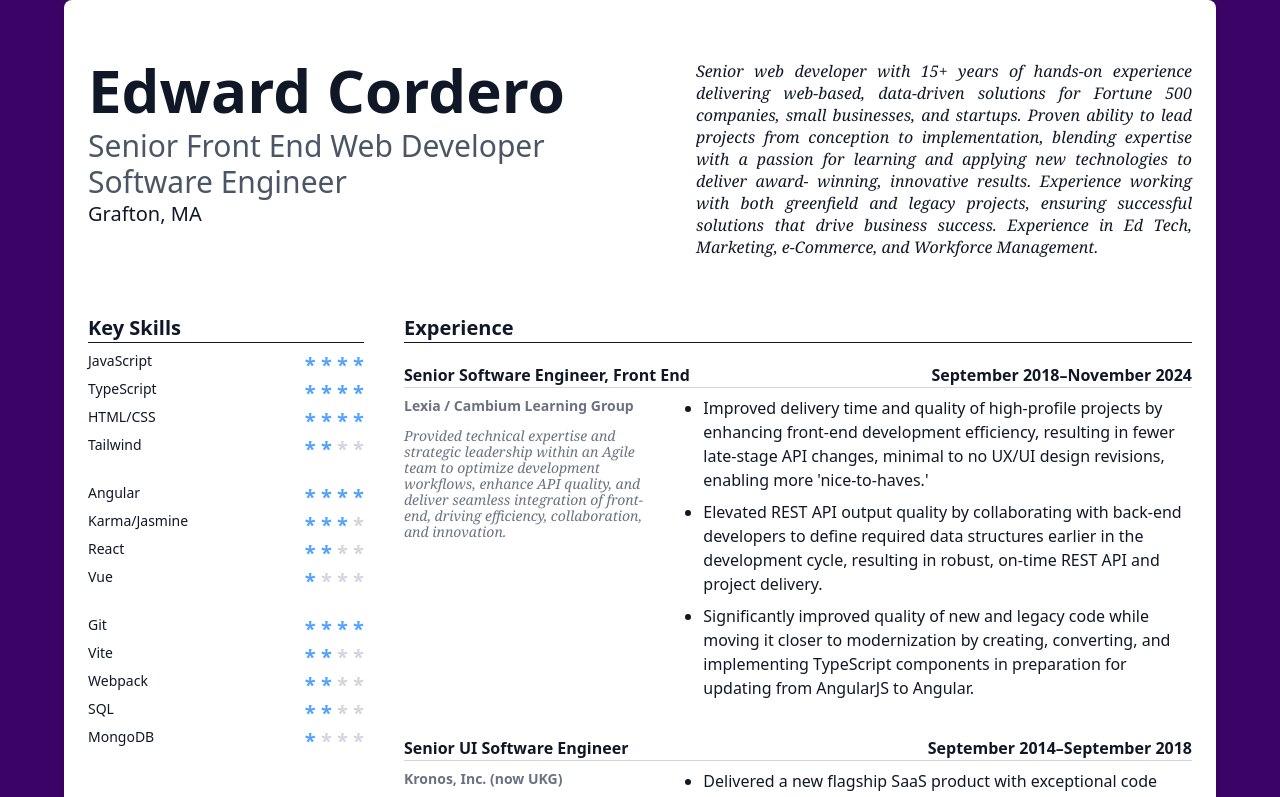
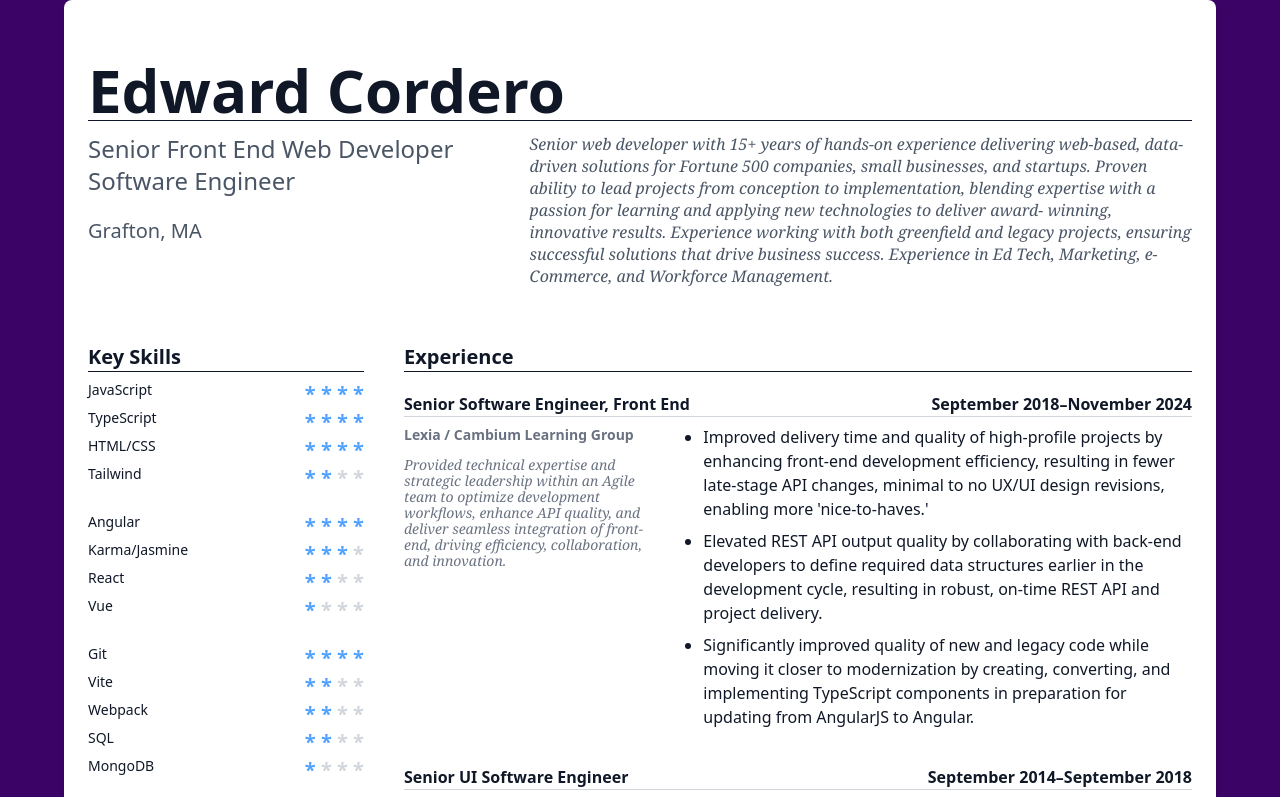
Before and after one commit to ecordero/resume-app, an Angular app: page / in a window 1280 px wide. Shown: the top 797 px of the page. Built offline with nearby package versions, Linux system fonts and the light colour scheme.

Commit message:
adjust header layout

```diff
--- a/src/app/header/header.component.html
+++ b/src/app/header/header.component.html
@@ -1,14 +1,16 @@
-<header class="flex justify-between gap-8 mb-8 align-bottom">
-  <div class="min-w-xl">
-    <h1 class="text-6xl font-semibold">{{ name }}</h1>
-    <h2 class="text-3xl text-gray-600 mt-2">
-      @for (role of roles; track $index) {
-      {{ role }}<br />
-      }
-    </h2>
-    <p class="text-xl mb-2">{{ resumeLocation }}</p>
+<header class="flex-col justify-between gap-8 mb-8 align-bottom">
+  <div class="min-w-xl mb-3">
+    <h1 class="text-6xl font-semibold border-b-1">{{ name }}</h1>
   </div>
-  <div class="max-w-xl text-justify leading-5.5">
+  <div class="text-gray-600 leading-5.5 flex justify-between">
+    <div class="min-w-2/5">
+      <h2 class="text-2xl text-gray-600 mb-5">
+        @for (role of roles; track $index) {
+        {{ role }}<br />
+        }
+      </h2>
+      <p class="text-xl mb-2">{{ resumeLocation }}</p>
+    </div>
     <app-profile [profile]="profile"></app-profile>
   </div>
 </header>
```
